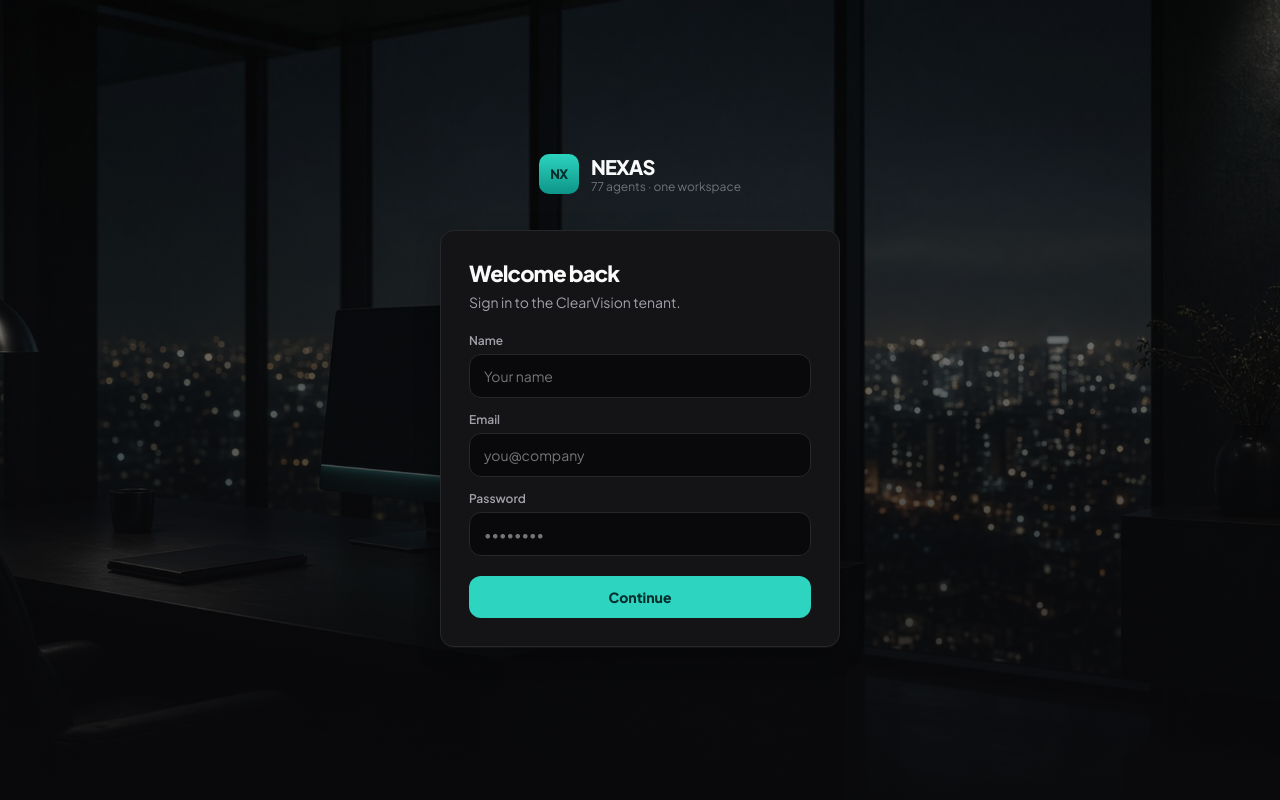
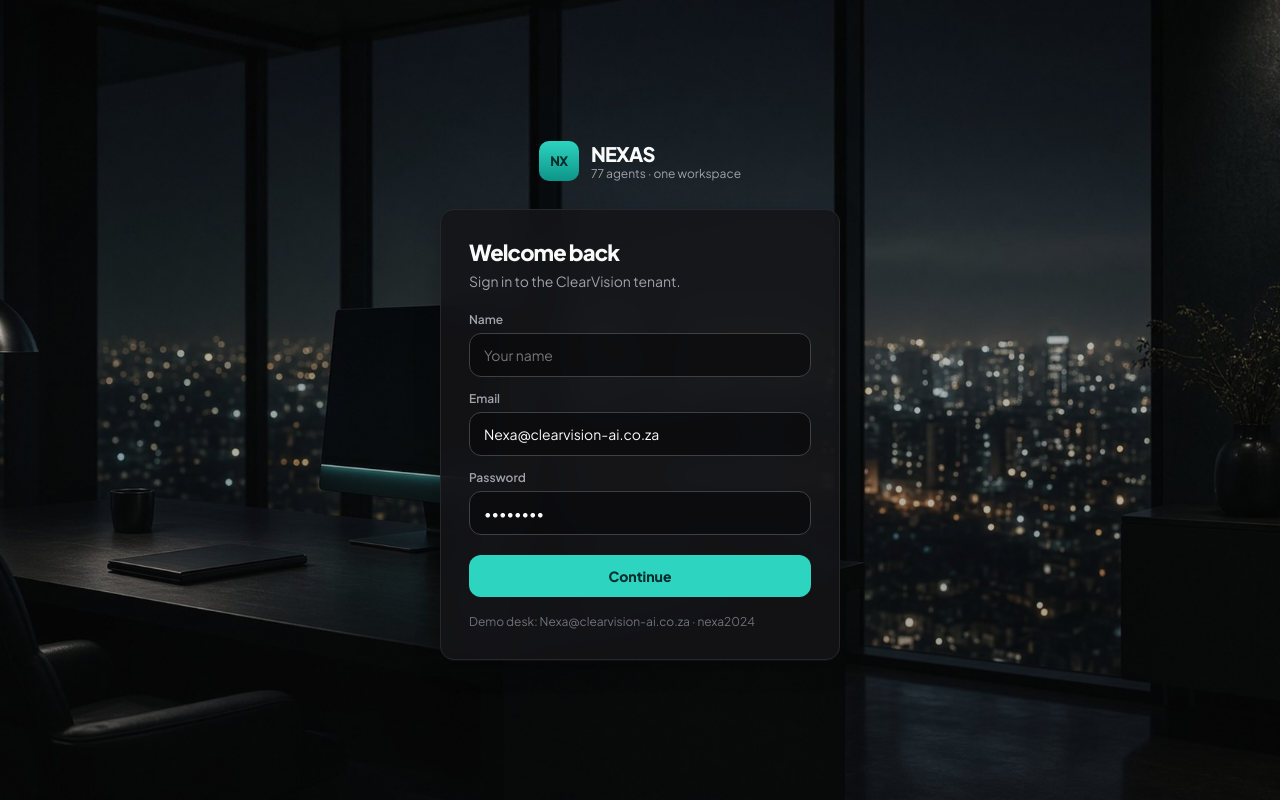
Before and after one commit to seanie84/seanie84.github.io, a React (Vite) app: page /login in a window 1280 px wide. Built offline with nearby package versions, Linux system fonts and the light colour scheme.

Commit message:
Fix black HUD: show 4K plates, readable login.
Drop the 90% overlay and background-attachment:fixed that hid the
scene. Plates are real <img> layers with srcset. Login is prefilled
with the demo operator so the desk actually opens.

```diff
--- a/src/components/layout/AppShell.tsx
+++ b/src/components/layout/AppShell.tsx
@@ -1,6 +1,7 @@
 import { type ReactNode, useState, useEffect } from 'react';
 import Sidebar from './Sidebar';
 import TopBar from './TopBar';
+import BackgroundPlate from './BackgroundPlate';
 import { Menu } from 'lucide-react';
 import GeminiChat from '../GeminiChat';
 
@@ -20,7 +21,8 @@ export default function AppShell({ children }: { children: ReactNode }) {
   }, []);
 
   return (
-    <div className="bg-plate bg-desk" style={{ display: 'flex', minHeight: '100vh' }}>
+    <div style={{ display: 'flex', minHeight: '100vh', position: 'relative', zIndex: 1 }}>
+      <BackgroundPlate src1080="/bg-desk-1080.jpg" src4k="/bg-desk.jpg" dim={0.48} />
       <Sidebar open={sidebarOpen} onClose={() => setSidebarOpen(false)} />
       <div style={{
         marginLeft: sidebarOpen ? 'var(--sidebar-w)' : 0,
@@ -29,6 +31,8 @@ export default function AppShell({ children }: { children: ReactNode }) {
         display: 'flex',
         flexDirection: 'column',
         transition: 'margin-left 0.2s ease',
+        position: 'relative',
+        zIndex: 1,
       }}>
         {!sidebarOpen && (
           <button
--- /dev/null
+++ b/src/components/layout/BackgroundPlate.tsx
@@ -0,0 +1,43 @@
+export default function BackgroundPlate({
+  src1080,
+  src4k,
+  dim = 0.42,
+}: {
+  src1080: string;
+  src4k: string;
+  dim?: number;
+}) {
+  return (
+    <div
+      aria-hidden
+      style={{
+        position: 'fixed',
+        inset: 0,
+        zIndex: 0,
+        pointerEvents: 'none',
+        background: '#09090b',
+      }}
+    >
+      <img
+        src={src1080}
+        srcSet={`${src1080} 1920w, ${src4k} 3840w`}
+        sizes="100vw"
+        alt=""
+        style={{
+          width: '100%',
+          height: '100%',
+          objectFit: 'cover',
+          objectPosition: 'center',
+          display: 'block',
+        }}
+      />
+      <div
+        style={{
+          position: 'absolute',
+          inset: 0,
+          background: `linear-gradient(180deg, rgba(9,9,11,${dim * 0.55}) 0%, rgba(9,9,11,${dim}) 100%)`,
+        }}
+      />
+    </div>
+  );
+}
--- a/src/index.css
+++ b/src/index.css
@@ -68,10 +68,11 @@ html, body {
 .font-mono-hud { font-family: 'IBM Plex Mono', monospace; }
 
 .glass {
-  background: var(--panel);
+  background: rgba(20, 20, 24, 0.86);
   border: 1px solid var(--line);
   border-radius: var(--radius);
   box-shadow: var(--elev-card);
+  backdrop-filter: blur(18px);
 }
 .glass-2 {
   background: var(--navy-2);
@@ -140,20 +141,3 @@ input, select, textarea, button { font-family: inherit; }
 @media (max-width: 800px) {
   .login-rail { display: none !important; }
 }
-
-.bg-plate {
-  background-size: cover;
-  background-position: center;
-  background-repeat: no-repeat;
-}
-.bg-login {
-  background-image:
-    linear-gradient(180deg, rgba(9,9,11,.28) 0%, rgba(9,9,11,.62) 48%, rgba(9,9,11,.92) 100%),
-    image-set(url('/bg-login.jpg') 1x, url('/bg-login.jpg') 2x);
-}
-.bg-desk {
-  background-image:
-    linear-gradient(180deg, rgba(9,9,11,.82) 0%, rgba(9,9,11,.9) 100%),
-    image-set(url('/bg-desk.jpg') 1x, url('/bg-desk.jpg') 2x);
-  background-attachment: fixed;
-}
--- a/src/pages/Login.tsx
+++ b/src/pages/Login.tsx
@@ -1,13 +1,14 @@
 import { useState, type FormEvent } from 'react';
 import { useNavigate } from 'react-router-dom';
 import { useAuth } from '../hooks/useAuth';
+import BackgroundPlate from '../components/layout/BackgroundPlate';
 
 export default function Login() {
   const { login } = useAuth();
   const navigate = useNavigate();
   const [name, setName] = useState('');
-  const [email, setEmail] = useState('');
-  const [password, setPassword] = useState('');
+  const [email, setEmail] = useState('Nexa@clearvision-ai.co.za');
+  const [password, setPassword] = useState('nexa2024');
   const [error, setError] = useState('');
 
   function handleSubmit(e: FormEvent) {
@@ -18,19 +19,22 @@ export default function Login() {
   }
 
   return (
-    <div className="bg-plate bg-login" style={{
+    <div style={{
+      position: 'relative',
+      zIndex: 1,
       minHeight: '100vh',
       display: 'flex',
       alignItems: 'center',
       justifyContent: 'center',
       padding: 24,
     }}>
-      <div style={{ width: '100%', maxWidth: 400 }}>
-        <div style={{ display: 'flex', alignItems: 'center', gap: 12, marginBottom: 36, justifyContent: 'center' }}>
+      <BackgroundPlate src1080="/bg-login-1080.jpg" src4k="/bg-login.jpg" dim={0.38} />
+      <div style={{ width: '100%', maxWidth: 400, position: 'relative', zIndex: 1 }}>
+        <div style={{ display: 'flex', alignItems: 'center', gap: 12, marginBottom: 28, justifyContent: 'center' }}>
           <div className="nexa-mark" style={{ width: 40, height: 40, fontSize: 13 }}>NX</div>
           <div>
             <div style={{ fontWeight: 800, fontSize: 20, letterSpacing: '-0.04em' }}>NEXAS</div>
-            <div style={{ fontSize: 12, color: 'var(--ink-3)' }}>77 agents · one workspace</div>
+            <div style={{ fontSize: 12, color: 'var(--ink-2)' }}>77 agents · one workspace</div>
           </div>
         </div>
         <div className="glass" style={{ padding: 28 }}>
@@ -48,6 +52,9 @@ export default function Login() {
               background: 'var(--cyan)', color: '#042f2e', fontWeight: 800, fontSize: 14, cursor: 'pointer',
             }}>Continue</button>
           </form>
+          <p style={{ marginTop: 16, fontSize: 12, color: 'var(--ink-3)', lineHeight: 1.5 }}>
+            Demo desk: Nexa@clearvision-ai.co.za · nexa2024
+          </p>
         </div>
       </div>
     </div>
@@ -62,7 +69,7 @@ function Field({ label, type, value, onChange, autoComplete, placeholder }: {
     <label style={{ display: 'block' }}>
       <span style={{ display: 'block', marginBottom: 6, fontSize: 12, fontWeight: 600, color: 'var(--ink-2)' }}>{label}</span>
       <input type={type} value={value} onChange={e => onChange(e.target.value)} autoComplete={autoComplete} placeholder={placeholder} style={{
-        width: '100%', padding: '12px 14px', background: 'var(--void)', border: '1px solid var(--line)',
+        width: '100%', padding: '12px 14px', background: 'rgba(9,9,11,.65)', border: '1px solid var(--line-strong)',
         borderRadius: 12, color: 'var(--ink)', fontSize: 14, outline: 'none',
       }} />
     </label>
```
Also changed, not shown: public/bg-desk-1080.jpg (added), public/bg-login-1080.jpg (added).
